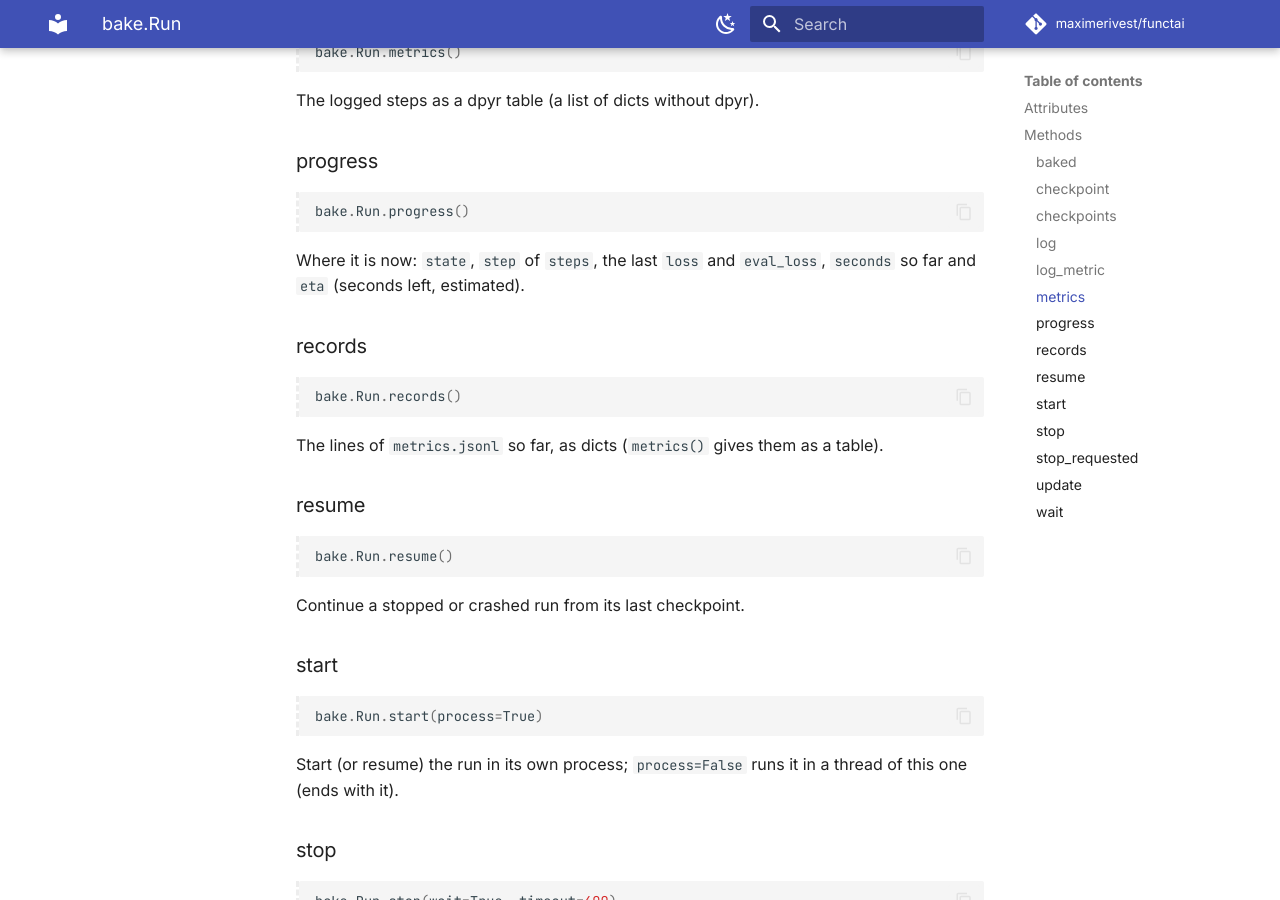
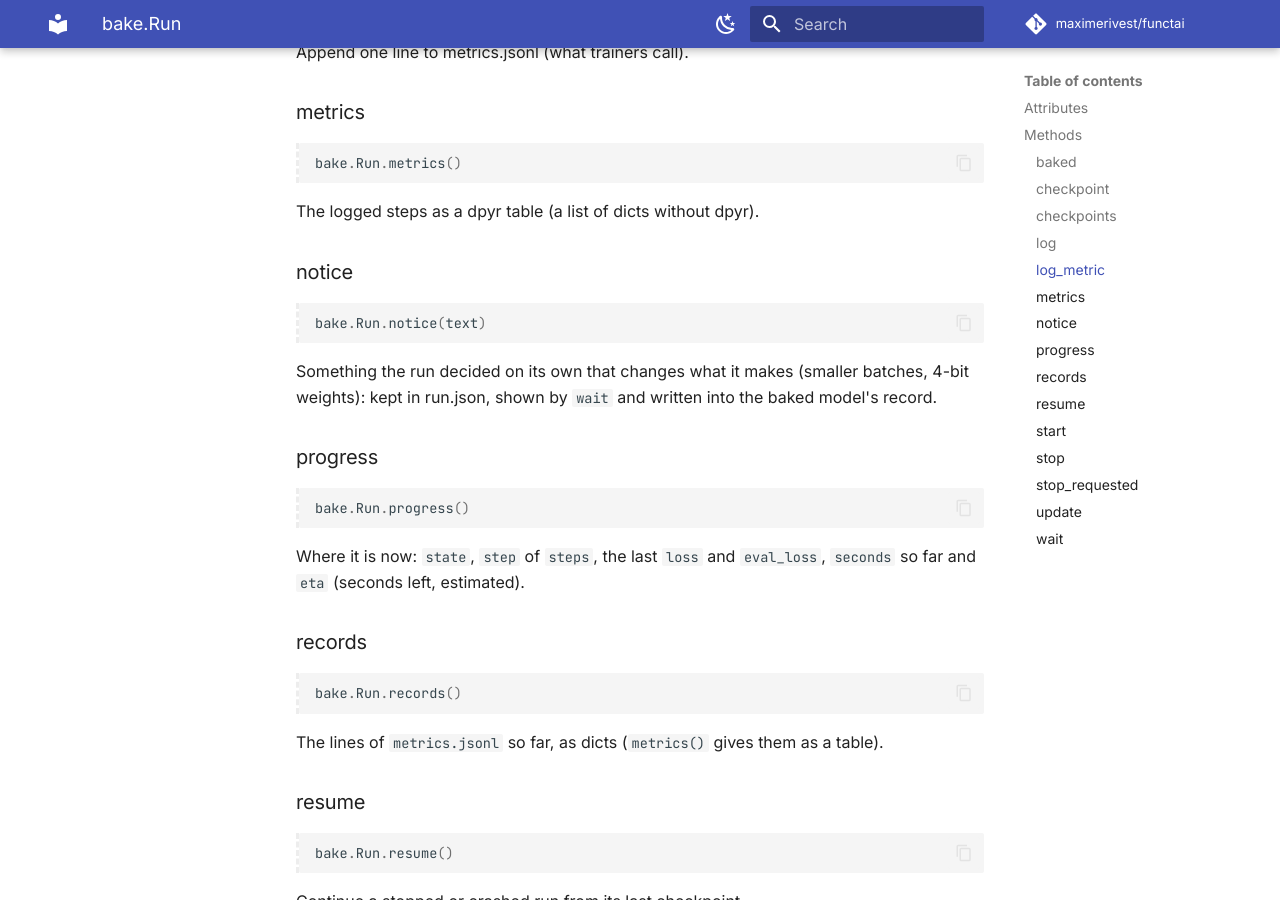
Before and after one commit to MaximeRivest/functai, an MkDocs documentation site: the page built from docs/reference/bake.Run.md, in a window 1280 px wide and 900 px high, scrolled down 2698 px. Built offline with MkDocs 1.6.1 and Material for MkDocs 9.7.7, drawn with Linux system fonts in a browser that asks for light colours; comment, search, counter and statistics services are not loaded; some of the changed text lies outside the part shown.

Commit message:
Reference pages regenerated: Run.notice and notices, Examples

````diff
--- a/docs/reference/bake.Run.md
+++ b/docs/reference/bake.Run.md
@@ -31,6 +31,7 @@ rate, validation loss, seconds), ``log.txt`` (the trainer's own output),
 
 | Name | Description |
 | --- | --- |
+| `notices` | What the run decided on its own (see ``notice``). |
 | `plan` | Every setting the run was decided with (its ``plan.json``). |
 | `state` | ``planned``, ``starting``, ``running``, ``stopping``, ``stopped`` (by ``stop()``, or its |
 | `status` | run.json, with a process that ended without saying so shown as such. |
@@ -46,6 +47,7 @@ rate, validation loss, seconds), ``log.txt`` (the trainer's own output),
 | [log](#functai.bake.Run.log) | The last ``lines`` lines of the trainer's own output (``log.txt``): read it when a run fails. |
 | [log_metric](#functai.bake.Run.log_metric) | Append one line to metrics.jsonl (what trainers call). |
 | [metrics](#functai.bake.Run.metrics) | The logged steps as a dpyr table (a list of dicts without dpyr). |
+| [notice](#functai.bake.Run.notice) | Something the run decided on its own that changes what it makes (smaller batches, 4-bit |
 | [progress](#functai.bake.Run.progress) | Where it is now: ``state``, ``step`` of ``steps``, the last ``loss`` and ``eval_loss``, |
 | [records](#functai.bake.Run.records) | The lines of ``metrics.jsonl`` so far, as dicts (``metrics()`` gives them as a table). |
 | [resume](#functai.bake.Run.resume) | Continue a stopped or crashed run from its last checkpoint. |
@@ -104,6 +106,15 @@ bake.Run.metrics()
 ```
 
 The logged steps as a dpyr table (a list of dicts without dpyr).
+
+### notice { #functai.bake.Run.notice }
+
+```{.python .no-run}
+bake.Run.notice(text)
+```
+
+Something the run decided on its own that changes what it makes (smaller batches, 4-bit
+weights): kept in run.json, shown by ``wait`` and written into the baked model's record.
 
 ### progress { #functai.bake.Run.progress }
 
````
Also changed, not shown: docs/reference/bake.Examples.md (+11 -0 lines).
